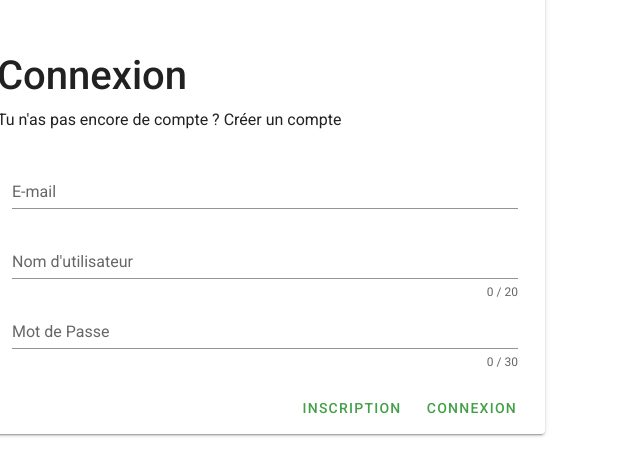
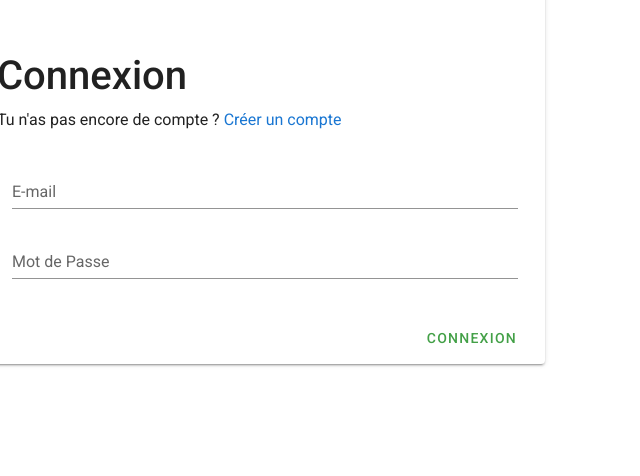
Before and after one commit to President971/JeremyDeCesare_7_06042020, a Vue app in the folder groupomania/frontend/: page / in a window 1280 px wide. Shown: the part 176-652 px from the top of the page, without its empty margins (0-640 px from the left). Built offline with nearby package versions, Linux system fonts and the light colour scheme.

Commit message:
Login dvt

```diff
--- a/groupomania/frontend/src/components/Modal.vue
+++ b/groupomania/frontend/src/components/Modal.vue
@@ -6,46 +6,62 @@
       <h1 class="card__title" v-else>Inscription</h1>
       <p class="card__subtitle" v-if="mode == 'login'">
         Tu n'as pas encore de compte ?
-        <span class="card__action" @click="switchToCreateAccount()"
-          >Créer un compte</span
+        <a class="card__action" @click="switchToCreateAccount()"
+          >Créer un compte</a
         >
       </p>
       <p class="card__subtitle" v-else>
         Tu as déjà un compte ?
-        <span class="card__action" @click="switchToLogin()">Se connecter</span>
+        <a class="card__action" @click="switchToLogin()">Se connecter</a>
       </p>
-      <v-col>
+      <v-col v-if="mode == 'login'">
         <v-form ref="form" v-model="valid" lazy-validation>
+          <v-text-field v-model="email" label="E-mail" required></v-text-field>
           <v-text-field
             v-model="password"
-            :rules="emailRules"
-            label="E-mail"
+            label="Mot de Passe"
             required
           ></v-text-field>
+        </v-form>
+      </v-col>
+      <v-col v-else>
+        <v-form ref="form" v-model="valid" lazy-validation>
+          <v-text-field v-model="email" label="E-mail" required></v-text-field>
           <v-text-field
-            v-model="name"
-            :counter="20"
-            :rules="nameRules"
+            v-model="nom"
             label="Nom d'utilisateur"
             required
           ></v-text-field>
           <v-text-field
             v-model="password"
-            :counter="30"
-            :rules="passwordRules"
             label="Mot de Passe"
             required
           ></v-text-field>
         </v-form>
       </v-col>
 
-      <v-card-actions>
+      <v-card-actions
+        v-if="mode == 'login'"
+      >
         <v-spacer></v-spacer>
-        <v-btn color="green darken-1" text @click="register()">
+        <v-btn
+          @click="connexion()"
+          color="green darken-1"
+          text
+          :class="{ 'button--disabled': !valitedFields }"
+        >
+          Connexion
+        </v-btn>
+      </v-card-actions>
+      <v-card-actions v-else>
+        <v-spacer></v-spacer>
+        <v-btn
+          @click="createAccount()"
+          color="green darken-1"
+          text
+          :class="{ 'button--disabled': !valitedFields }"
+        >
           Inscription
-        </v-btn>
-        <v-btn color="green darken-1" text @click="connexion()">
-          Connexion
         </v-btn>
       </v-card-actions>
     </v-card>
@@ -58,7 +74,31 @@ export default {
   data: function () {
     return {
       mode: "login",
+      email: "",
+      nom: "",
+      password: "",
     };
+  },
+  computed: {
+    validatedFields: function () {
+      if (this.mode == "create") {
+        if (
+          this.email != "" &&
+          this.nom != "" &&
+          this.password != ""
+        ) {
+          return true;
+        } else {
+          return false;
+        }
+      } else {
+        if (this.email != "" && this.password != "") {
+          return true;
+        } else {
+          return false;
+        }
+      }
+    },
   },
   methods: {
     switchToCreateAccount: function () {
@@ -67,6 +107,13 @@ export default {
     switchToLogin: function () {
       this.mode = "login";
     },
-  },
+    createAccount: function () {
+      this.$store.dispatch('createAccount', {
+        email: this.email,
+        username: this.nom,
+        password: this.password,
+      })
+    },
+  }
 };
 </script>
--- a/groupomania/frontend/src/store/index.js
+++ b/groupomania/frontend/src/store/index.js
@@ -2,6 +2,11 @@ import Vue from 'vue'
 import Vuex from 'vuex'
 
 Vue.use(Vuex)
+
+const axios = require('axios');
+const instance = axios.create ({
+  baseURL: 'http://localhost:8080'
+});
 
 export default new Vuex.Store({
   state: {
@@ -9,7 +14,17 @@ export default new Vuex.Store({
   mutations: {
   },
   actions: {
-  },
+    createAccount: ({commit}, userInfos) => {
+    commit;
+    instance.post('/users/register/', userInfos)
+    .then(function (res) {
+      console.log(res);
+    })
+    .catch(function (error) {
+      console.log(error);
+    });
+  }
+},
   modules: {
   }
 })
```
